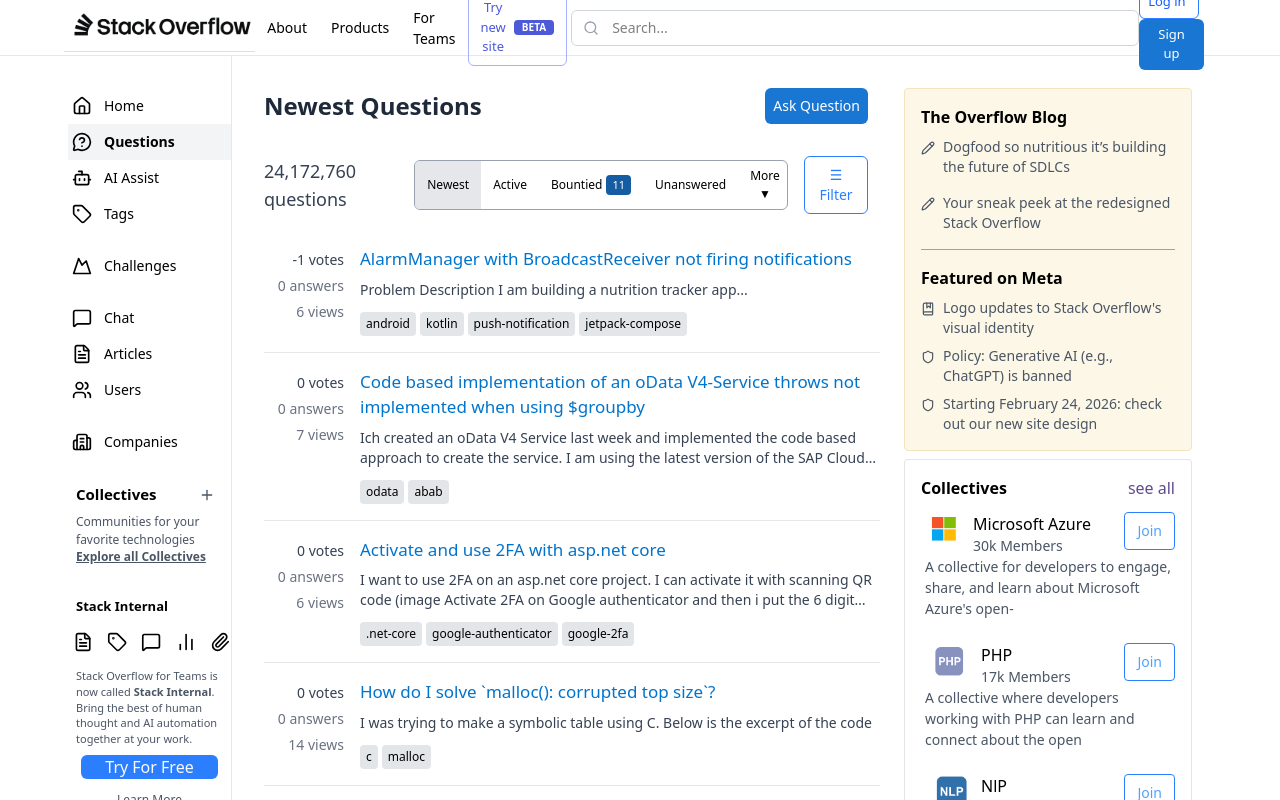
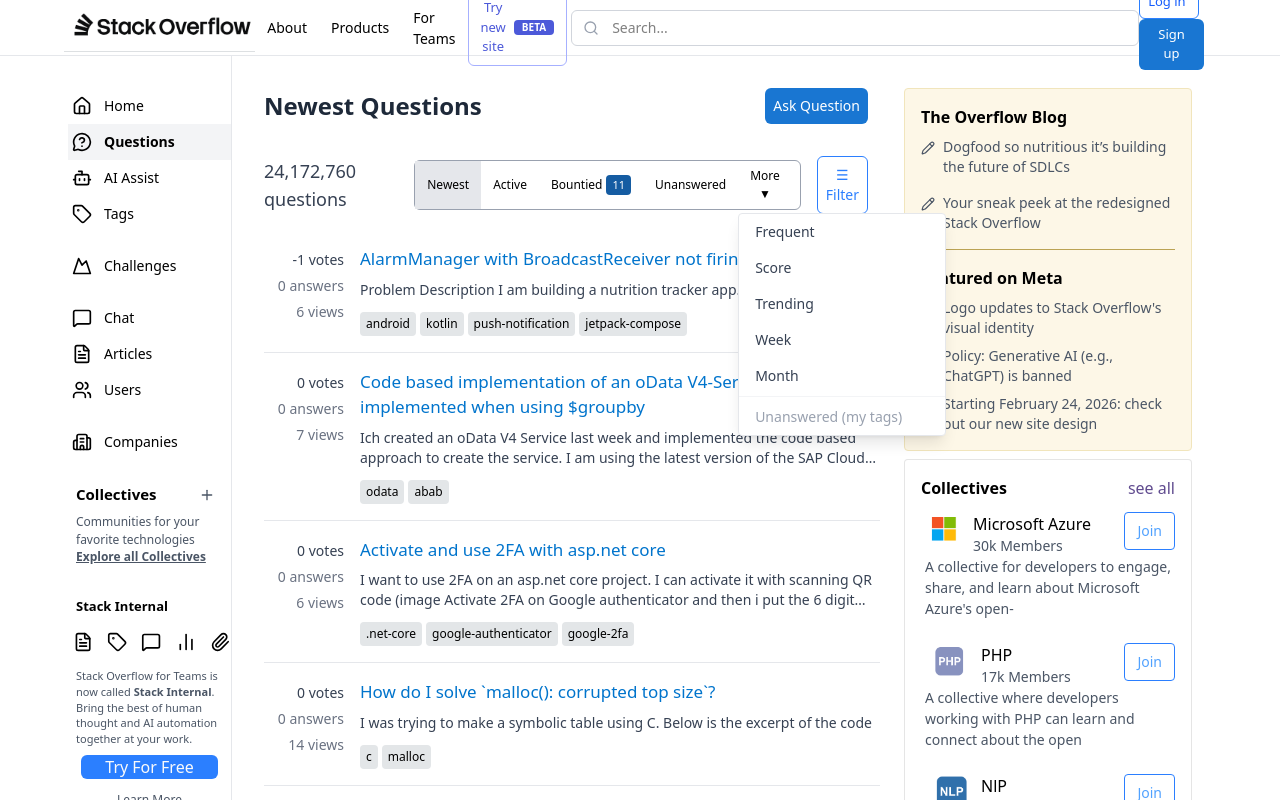
Before and after one commit to Ahmedhassan26444/stackover-Flow-Clone-, a React (Vite) app: page / in a window 1280 px wide. Both pictures are taken after a click on the button "More ▼". Shown: the top 800 px of the page. Built offline with nearby package versions, Linux system fonts and the light colour scheme.

Commit message:
edited the newest question and created the drop down on more button

```diff
--- a/src/App.jsx
+++ b/src/App.jsx
@@ -8,7 +8,7 @@
 function App() {
   return (
     <>
-      <Header className="" />
+      <Header/>
       <div className="flex">
         <Navbar />
         <div className="flex flex-1 px-8">
--- a/src/Components/NewestQuestion.jsx
+++ b/src/Components/NewestQuestion.jsx
@@ -1,9 +1,31 @@
-import React, { useState } from "react";
+import React, { useState, useRef, useEffect } from "react";
 import data from "../maincontext.json";
+
+const options = [
+  { label: "Frequent" },
+  { label: "Score" },
+  { label: "Trending" },
+  { label: "Week" },
+  { label: "Month" },
+  null,
+  { label: "Unanswered (my tags)", dim: true },
+];
 
 const NewestQuestion = () => {
   const [activeSection, setActiveSection] = useState("newest");
+  const [open, setOpen] = useState(false);
+  const ref = useRef(null);
+
   const questions = data["newest"];
+
+  useEffect(() => {
+    const handler = (e) => {
+      if (ref.current && !ref.current.contains(e.target)) setOpen(false);
+    };
+    document.addEventListener("mousedown", handler);
+    return () => document.removeEventListener("mousedown", handler);
+  }, []);
+
   return (
     <div className="mb-4 mt-8">
       {/* Row 1 */}
@@ -24,7 +46,8 @@
         <p className="text-gray-700 text-lg">24,172,760 questions</p>
 
         <div className="flex items-center gap-2 mr-3">
-          <div className="flex border border-gray-400 rounded-md overflow-hidden text-[12px]">
+          <div className="flex border border-gray-400 rounded-md overflow-visible text-[12px]">
+
             <button
               onClick={() => setActiveSection("newest")}
               className={`px-3 py-1.5 ${activeSection === "newest" ? "bg-gray-200 font-medium" : ""}`}
@@ -59,7 +82,35 @@
               Unanswered
             </button>
 
-            <button className="px-3 py-1.5 pr-5">More ▼</button>
+            {/* More Dropdown */}
+            <div className="relative" ref={ref}>
+              <button
+                onClick={() => setOpen((o) => !o)}
+                className="px-3 py-1.5 pr-5"
+              >
+                More ▼
+              </button>
+
+              {open && (
+                <div className="absolute left-0 mt-1 w-52 bg-white border border-gray-200 rounded shadow-lg z-50">
+                  {options.map((opt, i) =>
+                    opt === null ? (
+                      <div key={i} className="border-t border-gray-100 my-0.5" />
+                    ) : (
+                      <div
+                        key={opt.label}
+                        className={`px-4 py-2 text-sm hover:bg-gray-100 cursor-pointer ${
+                          opt.dim ? "text-gray-400" : "text-gray-700"
+                        }`}
+                      >
+                        {opt.label}
+                      </div>
+                    )
+                  )}
+                </div>
+              )}
+            </div>
+
           </div>
 
           <button
```
